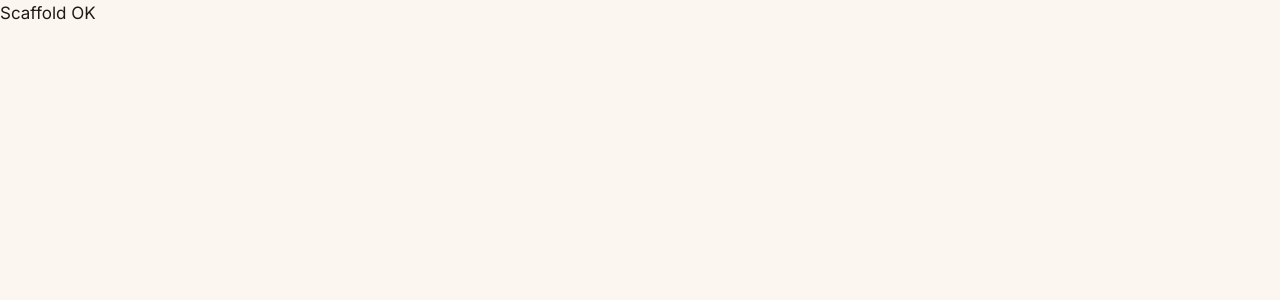
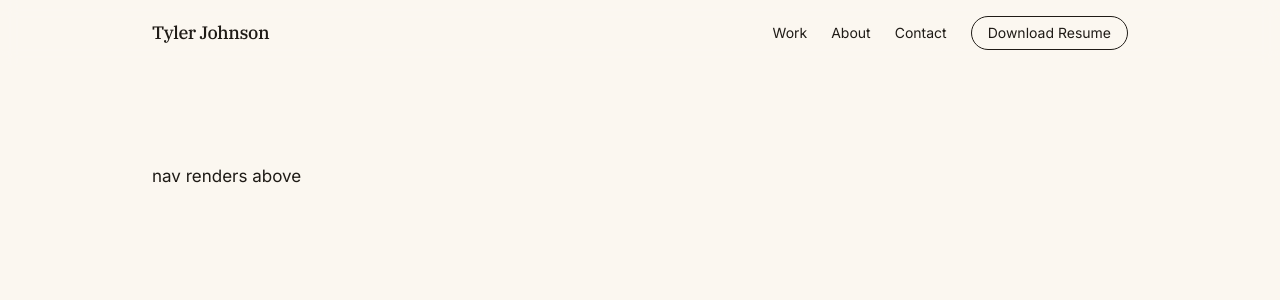
Before and after one commit to BurqueBone/tylerjohnson-site, a Next.js app: page / in a window 1280 px wide. Shown: the top 300 px of the page. Built offline with nearby package versions, Linux system fonts and the light colour scheme.

Commit message:
feat: sticky nav with wordmark + anchor links

```diff
--- /dev/null
+++ b/app/components/Nav.tsx
@@ -0,0 +1,34 @@
+export function Nav() {
+  return (
+    <nav
+      aria-label="Primary"
+      className="sticky top-0 z-50 border-b border-transparent bg-shell/90 backdrop-blur supports-[backdrop-filter]:bg-shell/75"
+    >
+      <div className="mx-auto flex max-w-5xl items-center justify-between px-6 py-4">
+        <a
+          href="#top"
+          className="font-serif text-lg font-medium tracking-tight text-ink"
+        >
+          Tyler Johnson
+        </a>
+        <div className="flex items-center gap-6 text-sm">
+          <a href="#work" className="hover:text-accent">
+            Work
+          </a>
+          <a href="#about" className="hover:text-accent">
+            About
+          </a>
+          <a href="#contact" className="hover:text-accent">
+            Contact
+          </a>
+          <a
+            href="/resume.pdf"
+            className="rounded-full border border-ink px-4 py-1.5 text-sm hover:border-accent hover:text-accent"
+          >
+            Download Resume
+          </a>
+        </div>
+      </div>
+    </nav>
+  );
+}
--- a/app/page.tsx
+++ b/app/page.tsx
@@ -1,3 +1,12 @@
+import { Nav } from "./components/Nav";
+
 export default function Home() {
-  return <main>Scaffold OK</main>;
+  return (
+    <>
+      <Nav />
+      <main id="top" className="mx-auto max-w-5xl px-6 py-24">
+        <p>nav renders above</p>
+      </main>
+    </>
+  );
 }
```
